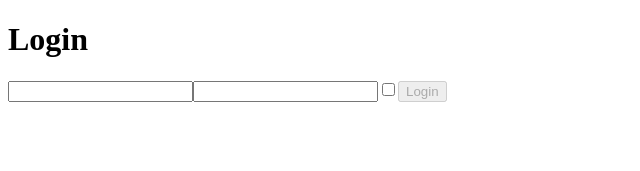
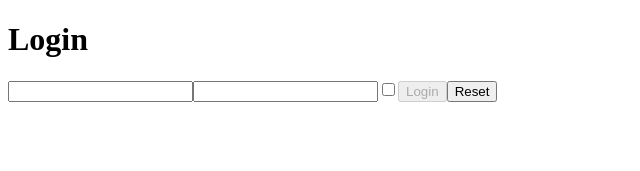
Before and after one commit to Emiliano-S/react-exercises, a React (Create React App) app: page / in a window 1280 px wide. Shown: the top 171 px of the page, without its empty margins (0-640 px from the left). Built offline with nearby package versions, Linux system fonts and the light colour scheme.

Commit message:
End: esercizio forms-04

```diff
--- a/src/Login.js
+++ b/src/Login.js
@@ -23,6 +23,14 @@ export class Login extends React.Component{
         this.props.data(this.state);
     }
 
+    resetInput = () =>{
+        this.setState({
+            username: '',
+            password: '',
+            remember: false
+        })
+    }
+
     render(){
         return(
             <div>
@@ -32,6 +40,7 @@ export class Login extends React.Component{
                     <input type="password" name="password" value={this.state.password} onChange={this.handleInputChange} />
                     <input type="checkbox" name="remember" checked={this.state.checked} onChange={this.handleInputChange} />
                     <button type="submit" disabled={(this.state.username === '' || this.state.password === '') ? true : false} onClick={this.onLogin}>Login</button>
+                    <button type="reset" onClick={this.resetInput} >Reset</button>
                 </div>
             </div>
         )
```
